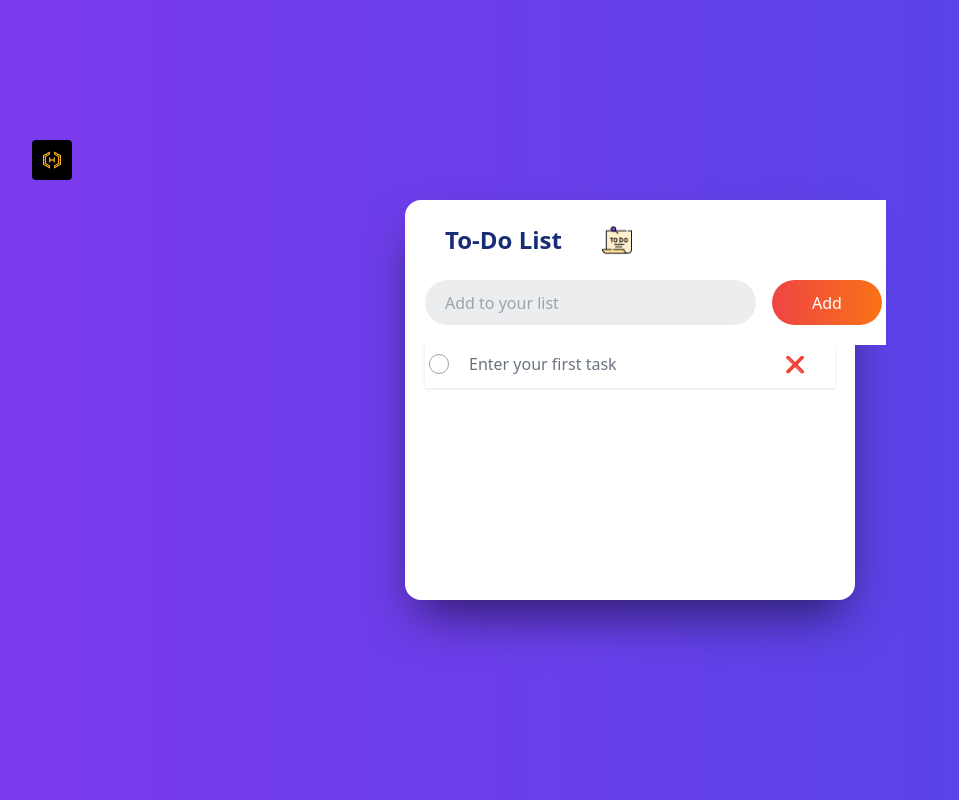
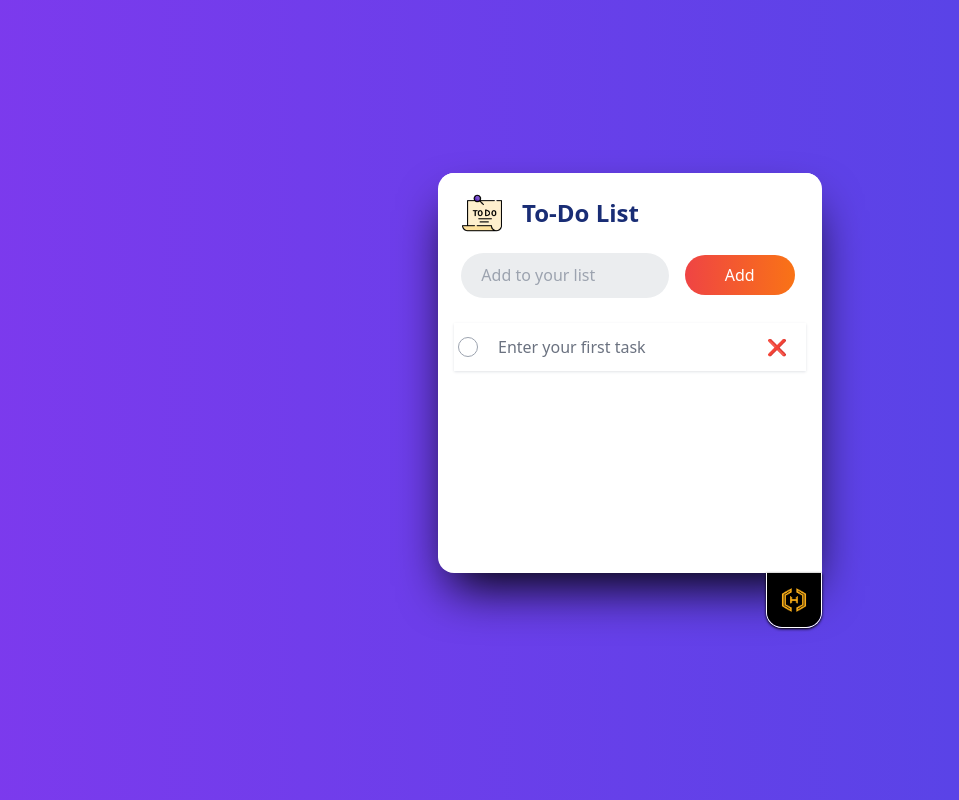
Before and after one commit to HasnainWebWizard/Todo-list, a plain HTML site: page index.html in a window 1280 px wide. Shown: the whole page, without its empty margins (10-969 px from the left). Drawn offline with nearby package versions, Linux system fonts and the light colour scheme.

Commit message:
Update index.html

```diff
--- a/index.html
+++ b/index.html
@@ -18,29 +18,31 @@
 <body>
 
   <section id="background"
-    class=" h-screen flex justify-center items-center bg-gradient-to-r from-violet-600 to-indigo-600 ">
+    class=" h-screen w-full flex flex-col items-center justify-center bg-gradient-to-r from-violet-600 to-indigo-600 absolute ">
+    <!-- main todo list-->
+     <!-- <div class=" w-full flex justify-center mt-40 lg:mt-10"><img src="Logo-H.png" alt="logo" class="w-10 relative -top-2 lg:-left-[530px] rounded shadow shadow-black"></div> -->
+    <section id="main" class=" min-h-[300px] h-[400px] md:w-[42%] lg:w-[30%] overflow-y-scroll bg-[white] rounded-t-2xl rounded-bl-2xl px-1 my-3 shadow-2xl shadow-black">
 
-    <section id="main" class=" min-h-[300px] h-[400px] w-[450px] overflow-y-scroll bg-[white] rounded-2xl px-5 my-3 m-5 shadow-2xl shadow-[#00000091] ">
-
-      <section class="absolute bg-[white] w-[80%] md:w-[42%] lg:w-auto lg:h-auto" id="upper">
-        <div class="flex items-center mt-5 pl-5 ">
+       <section id="upper" class="sticky top-0 bg-[#ffffff] w-full flex flex-col flex-wrap ">
+        <div class="flex items-center justify-start mt-5 w-full">
+          <!-- <img src="Logo-H.png" alt="logo" class="w-10 ml-3 relative rounded shadow shadow-black"> -->
+           <img src="to-do-list.png" alt="" class="w-[40px] ml-5 mr-5">
           <h1 class="font-semibold text-2xl text-[#192d75] ">To-Do List</h1>
-          <img src="Logo-H.png" alt="logo" class="w-10 relative -top-[60px] lg:-top-[80px] lg:-left-[530px] rounded">
-          <img src="to-do-list.png" alt="" class="w-[30px] ">
+          <!-- <img src="to-do-list.png" alt="" class="w-[40px] ml-5 mr-5"> -->
         </div>
-
-        <div id="inputBox" class="flex mb-5 mt-5">
+ <!-- -top-[60px] lg:-top-[80px]  -->
+        <div id="inputBox" class="flex flex-wrap items-center justify-evenly  mb-5 mt-5 px-2">
           <input id="taskInput" type="text" placeholder="Add to your list"
-            class="w-[100%] h-[45px] outline-none py-3 pr-[40px] lg:pr-[80px] pl-5 rounded-3xl bg-[#EBEDEF]">
+            class="w-52 h-[45px] outline-none py-3 pr-[40px] lg:pr-10 pl-5 rounded-3xl bg-[#EBEDEF]">
           <button
-            class="rounded-3xl bg-gradient-to-r from-red-500 to-orange-500 text-white py-2  px-8 lg:px-10 active:from-green-400 active:to-blue-300 transition-all hover:shadow hover:shadow-black ml-4 mr-1"
+            class="rounded-3xl bg-gradient-to-r from-red-500 to-orange-500 text-white py-2  px-8 lg:px-10 active:from-green-400 active:to-blue-300 transition-all hover:shadow hover:shadow-black ml-1 mr-1"
             onclick="add_list()">Add</button>
         </div>
 
       </section>
 
       <!-- default task for testing -->
-      <ul id="list" class="h-auto w-full mt-[140px]">
+      <ul id="list" class="h-auto w-full mt-[5px] px-3">
         <li id="box" class='flex flex-wrap items-center h-auto w-[100%] my-1 py-3 shadow shadow-gray-200'
           onclick="complete()">
           <input id="box_check" type="checkbox"
@@ -49,10 +51,11 @@
           <span id="close" onclick="removebox()" class="cursor-pointer">❌</span>
         </li>
 
-
       </ul>
 
     </section>
+    <div class=" w-[86.7%] lg:w-[30%] flex justify-end relative -top-3"><img src="Logo-H.png" alt="logo" class="w-14 border border-white rounded-b-2xl border-t-0 shadow shadow-black"></div>
+
   </section>
 
   <script src="script.js"></script>
```
